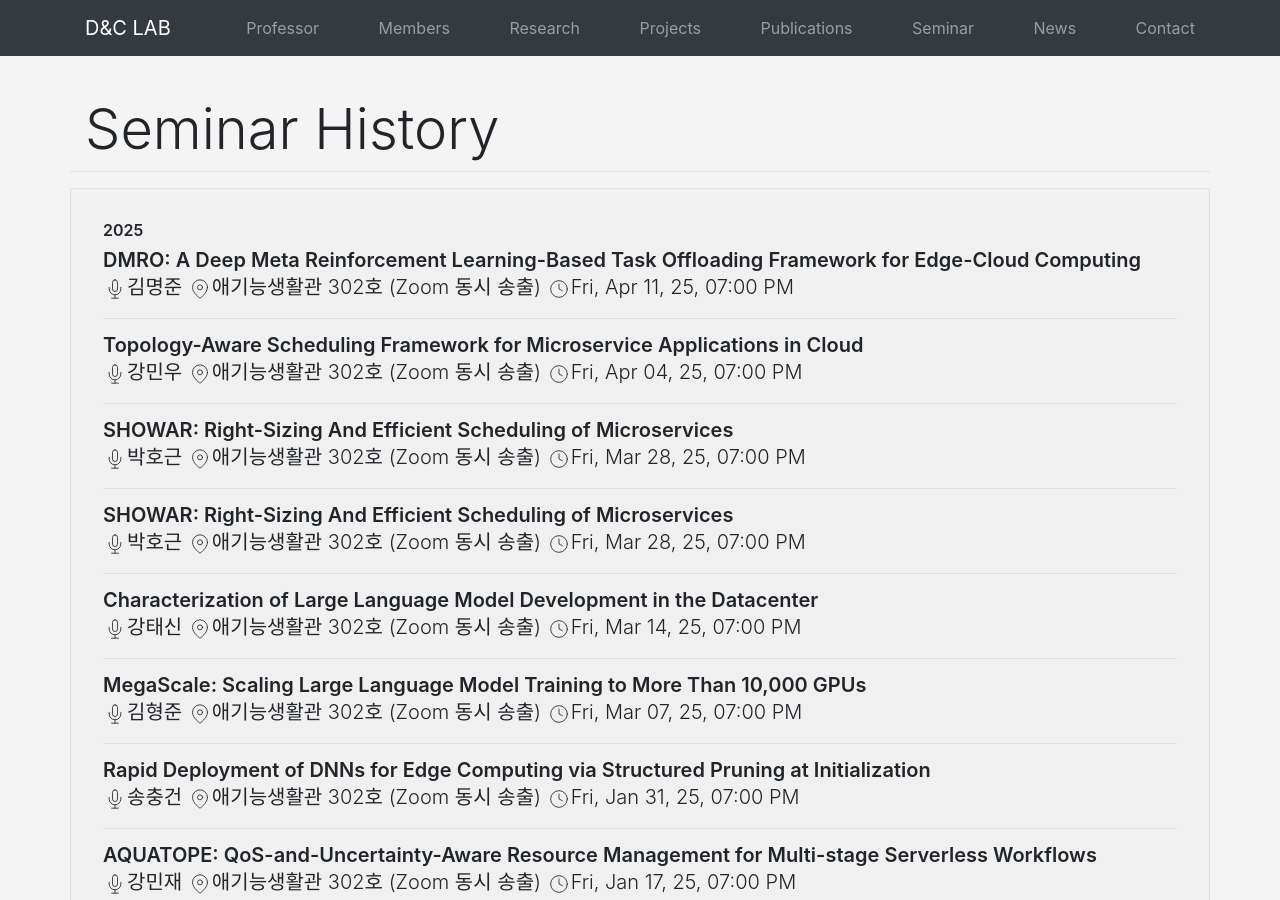
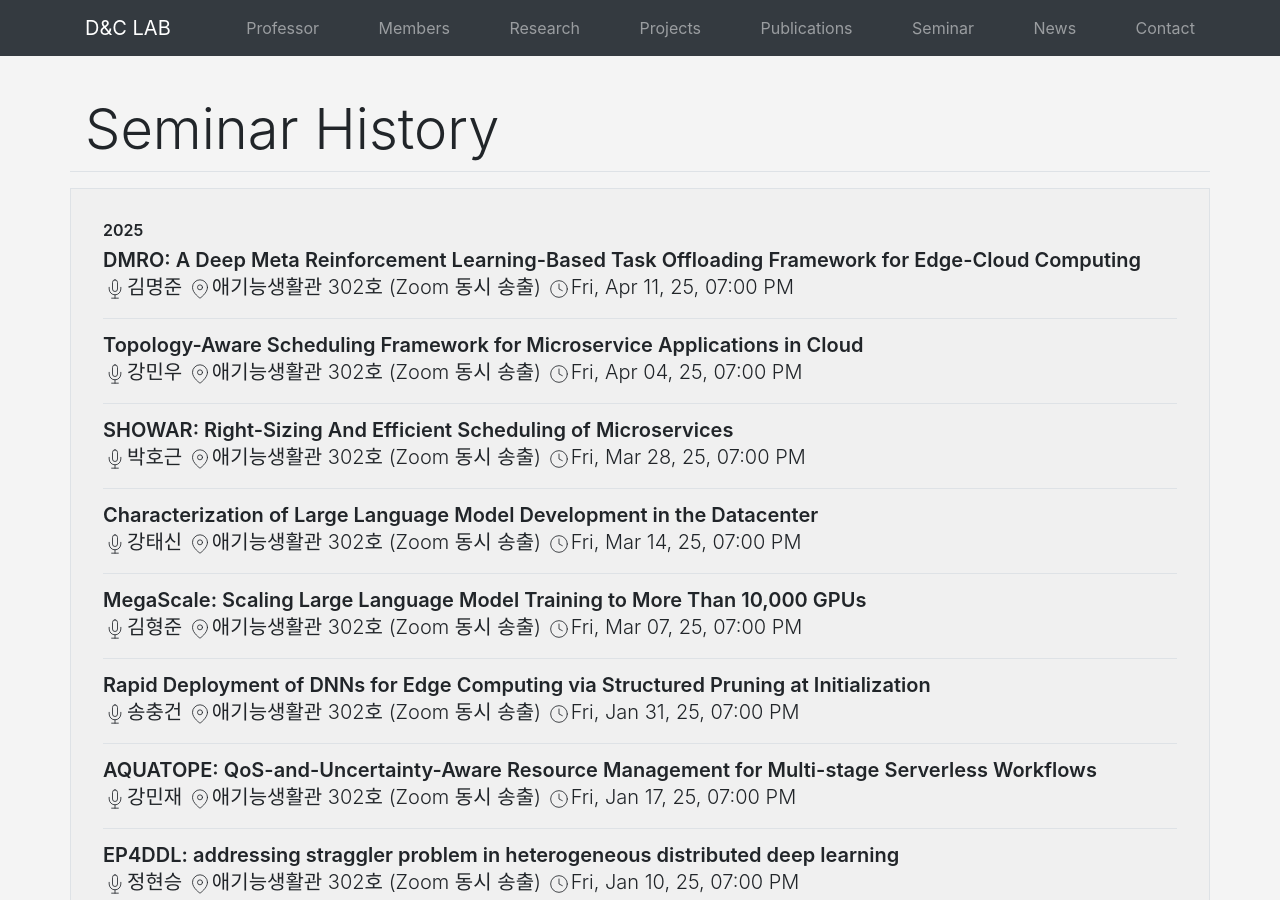
Before and after one commit to KU-Cloud/ku-cloud.github.io, a Jekyll site: the page built from seminar history.html, in a window 1280 px wide and 900 px high. Built offline with Jekyll 4.4.1, drawn with Linux system fonts in a browser that asks for light colours.

Commit message:
seminar updated

```diff
--- a/_data/seminars.yaml
+++ b/_data/seminars.yaml
@@ -1091,10 +1091,6 @@
   speacker: 박호근
   date: 2025-03-28T19:00:00.000+0900
   location: 애기능생활관 302호 (Zoom 동시 송출)
-- title: 'SHOWAR: Right-Sizing And Efficient Scheduling of Microservices'
-  speacker: 박호근
-  date: 2025-03-28T19:00:00.000+0900
-  location: 애기능생활관 302호 (Zoom 동시 송출)
 - title: 'Topology-Aware Scheduling Framework for Microservice Applications in Cloud'
   speacker: 강민우
   date: 2025-04-04T19:00:00.000+0900
```
